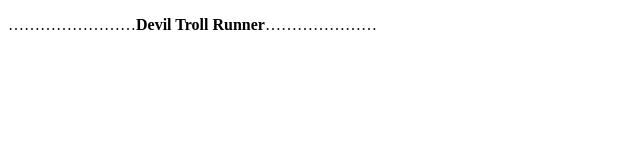
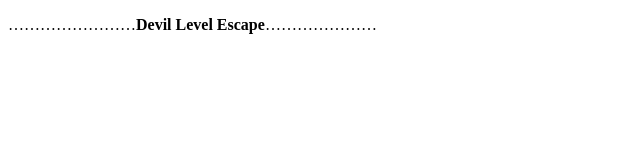
Before and after one commit to dtdat3101/deviltrollrunner.github.io, a plain HTML site: page index.html in a window 1280 px wide. Shown: the full height of the page, 0-640 px from the left. Drawn offline with Linux system fonts and the light colour scheme.

Commit message:
Update index.html

```diff
--- a/index.html
+++ b/index.html
@@ -1,6 +1,6 @@
 <!DOCTYPE html>
 <html>
 <body>
-<p class="p1"><span class="s1">……………………</span><span class="s2"><b>Devil Troll Runner</b></span><span class="s1">…………………<span class="Apple-converted-space">       </span></span></p>
+<p class="p1"><span class="s1">……………………</span><span class="s2"><b>Devil Level Escape</b></span><span class="s1">…………………<span class="Apple-converted-space">       </span></span></p>
 </body>
 </html>
```
